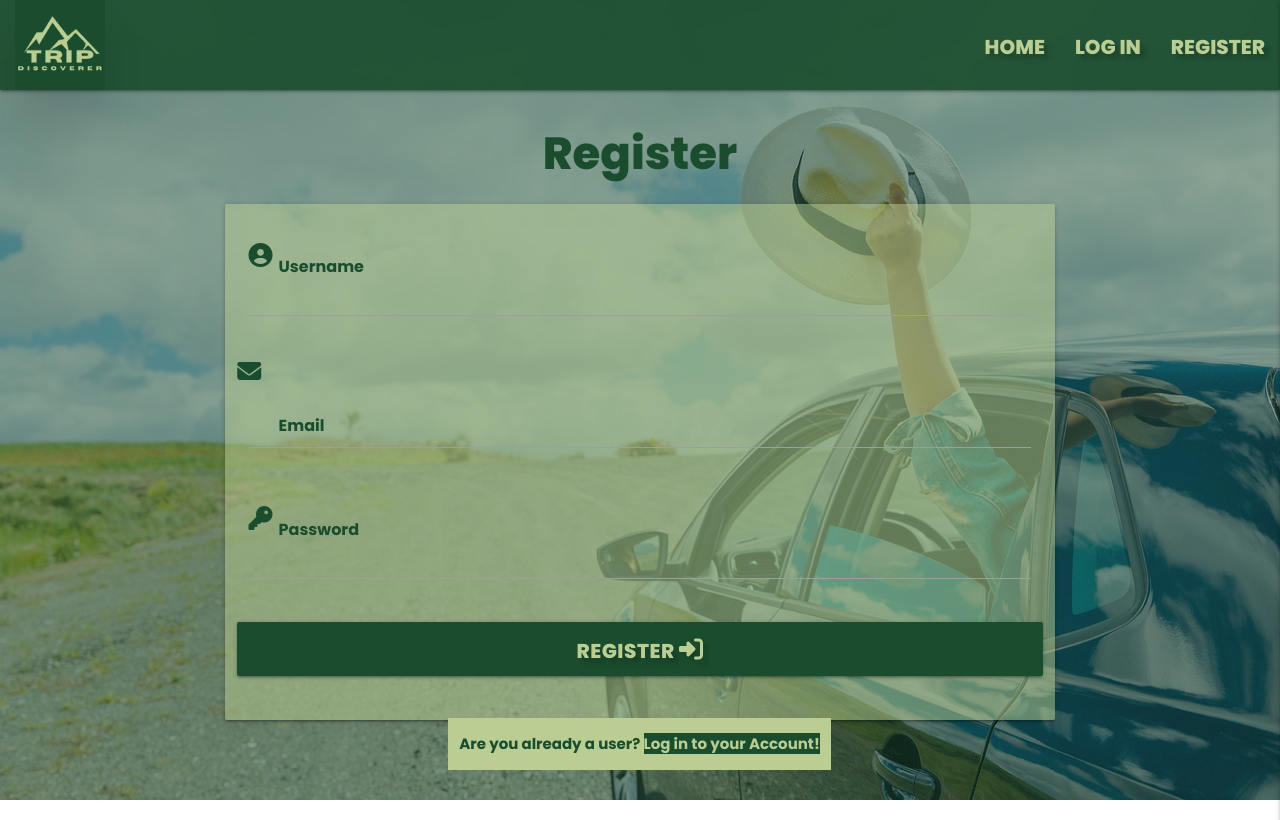
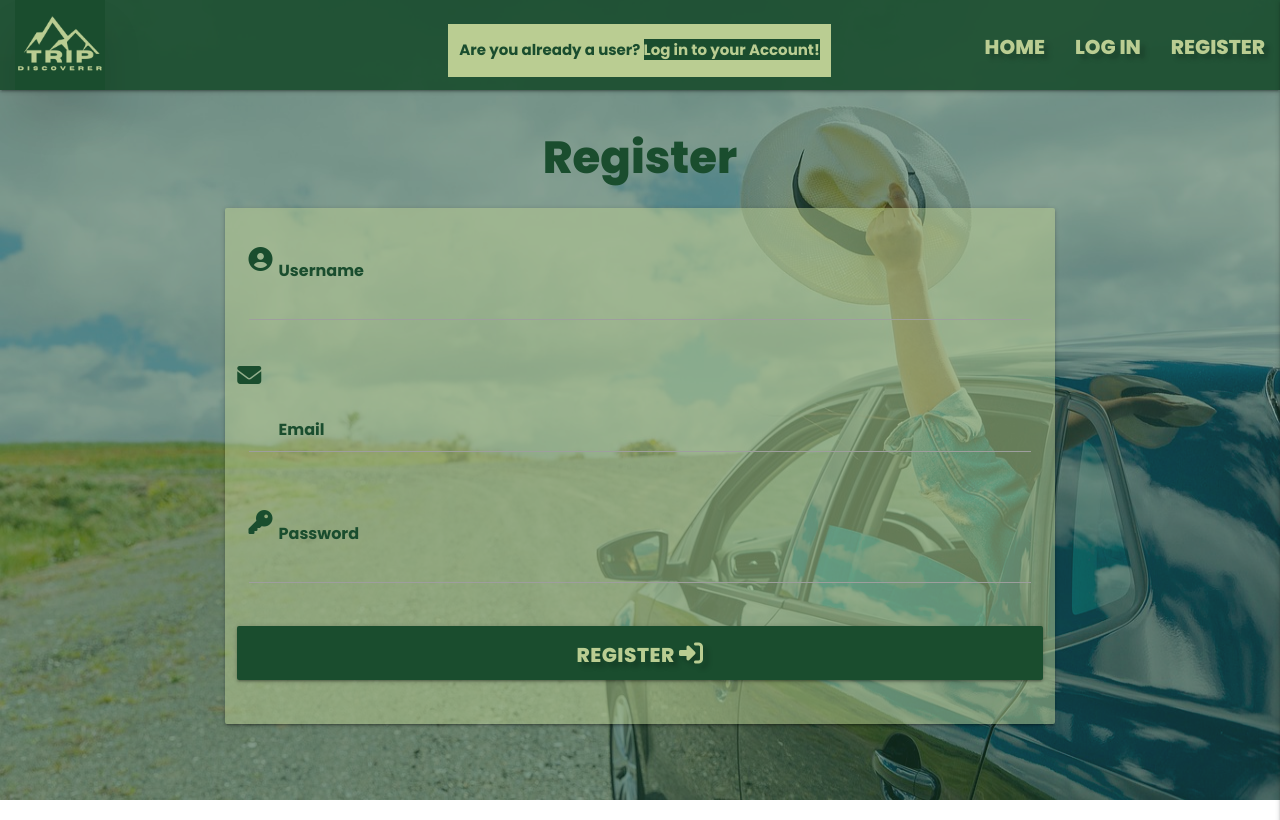
Before and after one commit to e-h-dev/trip-discoverer, a Flask app: page /register in a window 1280 px wide. Run offline with Flask 3, Linux system fonts and the light colour scheme; some libraries are stand-ins or nearby versions.

Commit message:
Update styles for login / register message

```diff
--- a/static/css/style.css
+++ b/static/css/style.css
@@ -13,13 +13,13 @@
   font-weight: 800;
 }
 
-.sub-header-font{
+/* .sub-header-font{
 
 }
 
 .text-font{
 
-}
+} */
 
 nav{
     background-color: var(--dark-opaque);
@@ -106,6 +106,7 @@ nav{
   text-align: justify;
 }
 
+
 .flash-message{
   position: relative;
   top:100px;
@@ -132,7 +133,7 @@ nav{
 
 .register-login{
   position:absolute;
-  top:100px;
+  top:13%;
   width:100%;
 }
 
@@ -212,7 +213,7 @@ i{
 
 .account-confirm{
   position: absolute;
-  bottom:10px;
+  top:95%;
   left:35%;
   color: var(--dark-color);
   font-family: var(--head-text);
@@ -228,6 +229,11 @@ i{
 .account-confirm a:hover{
   color: var(--dark-color);
   background-color: var(--light-color);
+}
+
+.register{
+  top:3%;
+  z-index: 2;
 }
 
 
--- a/templates/base.html
+++ b/templates/base.html
@@ -62,7 +62,7 @@
             {% if messages %}
                 {% for message in messages %}
                     <div class="row">
-                        <div class="col s12 m10 offset-m1 flash-message">
+                        <div class="col s6 offset-s3 flash-message">
                             <h4 class="center-align">{{ message }}</h4>
                         </div>
                     </div>
--- a/templates/register.html
+++ b/templates/register.html
@@ -48,7 +48,7 @@
     </div>
 
 
-    <div class="row account-confirm">
+    <div class="row account-confirm register">
         <div class="col s12">
             <p class="center-align">
                 Are you already a user? <a href="{{ url_for('login') }}">Log in to your Account!</a>
```
